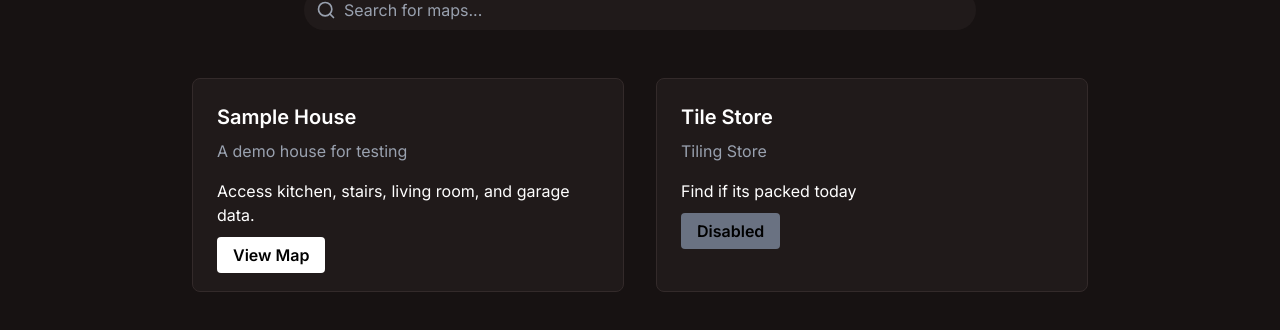
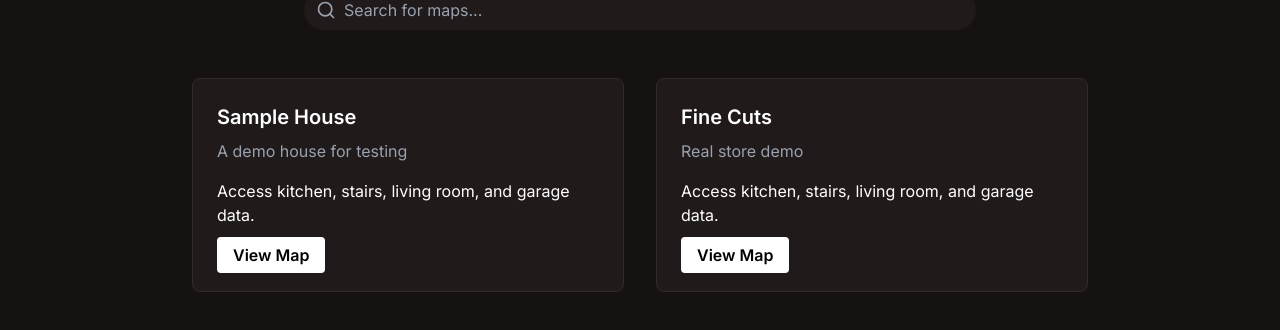
Before and after one commit to AvyuktBallari/BMapSLC, a React (Vite) app: page /map in a window 1280 px wide. Shown: the part 414-744 px from the top of the page. Built offline with nearby package versions, Linux system fonts and the light colour scheme.

Commit message:
parametric dashboard

```diff
--- a/src/Dashboard.tsx
+++ b/src/Dashboard.tsx
@@ -1,7 +1,18 @@
 import { Search } from "lucide-react"
 import { RoughNotation } from "react-rough-notation";
 import Navbar from "./components/Navbar"
-
+const companies = [
+  {
+    name: "Sample House",
+    linkname: "techfairhome",
+    description: "A demo house for testing",
+  },
+  {
+    name: "Fine Cuts",
+    linkname: "tilestore",
+    description: "Real store demo",
+  },
+]
 const Dashboard = () => {
   return (
     <div className="font-inter text-white">
@@ -34,23 +45,16 @@ const Dashboard = () => {
         </div>
 
         <div className="grid md:grid-cols-2 gap-8 max-w-4xl mx-auto">
-          <div className="bg-[#201a1a] border border-[#332a2a] rounded-lg p-6">
-            <h2 className="text-xl font-semibold mb-2">Sample House</h2>
-            <p className="text-gray-400 mb-4">A demo house for testing</p>
-            <p className="mb-4">Access kitchen, stairs, living room, and garage data.</p>
-            <a href="/map/techfairhome" className="bg-white text-black hover:cursor-pointer font-semibold py-2 px-4 rounded">
-              View Map
-            </a>
-          </div>
-
-          <div className="bg-[#201a1a] border border-[#332a2a] rounded-lg p-6">
-            <h2 className="text-xl font-semibold mb-2">Tile Store</h2>
-            <p className="text-gray-400 mb-4">Tiling Store</p>
-            <p className="mb-4">Find if its packed today</p>
-            <a  className="bg-gray-500 hover:cursor-default text-black font-semibold py-2 px-4 rounded">
-              Disabled
-            </a>
-          </div>
+          {companies.map((company) => (
+            <div key={company.name} className="bg-[#201a1a] border border-[#332a2a] rounded-lg p-6">
+              <h2 className="text-xl font-semibold mb-2">{company.name}</h2>
+              <p className="text-gray-400 mb-4">{company.description}</p>
+              <p className="mb-4">Access kitchen, stairs, living room, and garage data.</p>
+              <a href={`/map/${company.linkname}`} className="bg-white text-black hover:cursor-pointer font-semibold py-2 px-4 rounded">
+                View Map
+              </a>
+            </div>
+          ))}
         </div>
       </main>
     </div>
```
